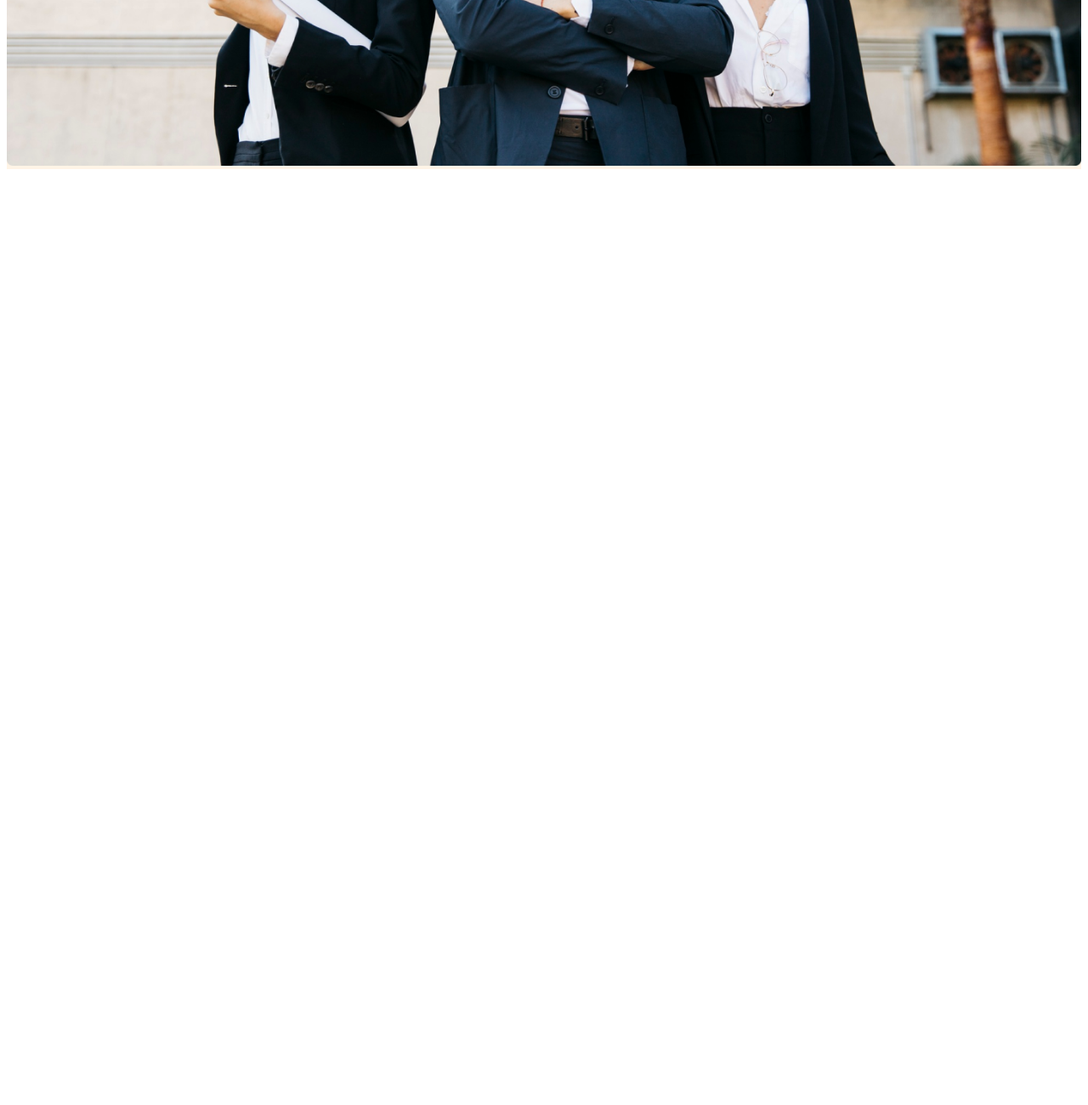
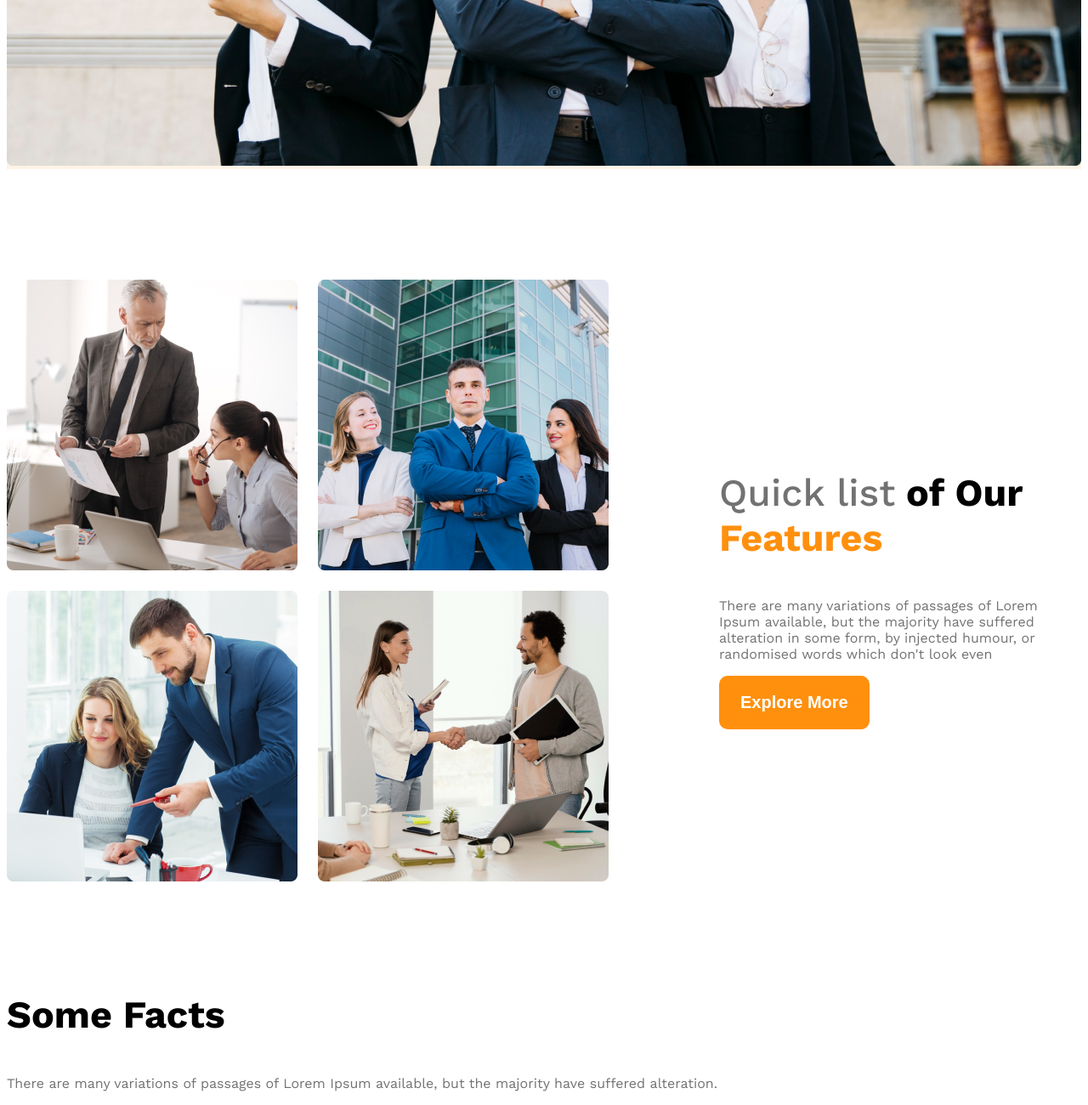
Before and after one commit to sabbirhossen1/g3-architects-website, a plain HTML site: page index.html in a window 1280 px wide. Shown: the part 985-2285 px from the top of the page at 85% size. Before the commit the page ends 1192 px from the top, so only its background shows below. Drawn offline with nearby package versions, Linux system fonts and the light colour scheme.

Commit message:
made team responsive

```diff
--- a/index.html
+++ b/index.html
@@ -26,7 +26,7 @@
                 <h1 class="banner-title">Brand New
                     Group of Architects</h1>
                 <p class="banner-description">There are many variations of passages of Lorem Ipsum available, but the
-                    majority have suffered alteration in some form, by injected humour, or randomised words which don't
+                    majority have suffered alteration in some form, by injected humour,  words which don't
                     look even</p>
                 <button class="btn-primary">Explore More</button>
             </div>
@@ -34,7 +34,32 @@
         </div>
     </header>
     <main>
+        <!-- team section start  -->
+        <section class="teams display-flex">
+            <div class="team-img-container">
+                <img src="images/team1.png" alt="">
+                <img src="images/team2.png" alt="">
+                <img src="images/team3.png" alt="">
+                <img src="images/team4.png" alt="">
+            </div>
+            <div class="our-features">
+                <h3 class="section-title"> <span id="quick-list" class="text-light-gray">Quick list</span> <span>of Our </span><span class="text-primary">Features</span></h3>
+                <p class="feature-description text-light-gray">There are many variations of passages of Lorem Ipsum available, but the majority have suffered alteration in some form, by injected humour, or randomised words which don't look even</p>
+                <button class="btn-primary">Explore More</button>
+                </div>
+            </div>
+        </section>
+        <!-- features will enjoy  -->
+        <section>
 
+        </section>
+        <!-- some facts  -->
+         <section class="some-facts">
+            <h3 class="section-title">Some Facts</h3>
+            <p class="text-light-gray">There are many variations of passages of Lorem Ipsum available, but the majority have suffered alteration.</p>
+
+
+         </section>
     </main>
     <footer>
 
--- a/style/architect.css
+++ b/style/architect.css
@@ -9,6 +9,9 @@
   /* shared styles */
   .display-flex{
     display: flex;
+  }
+  .text-primary{
+    color: #FF900E;
   }
   /* dark 02 */
   .text-gray{
@@ -30,6 +33,17 @@
     font-weight: 600;
     border-radius: 10px;
     border: none;
+   }
+   main{
+    max-width: 1440px;
+    margin: 0 auto;
+   }
+   main > section{
+    margin-top: 130px;
+   }
+   .section-title{
+    font-size: 2.8rem;
+    font-weight: 700;
    }
   /* header style */
 
@@ -75,9 +89,43 @@
   .banner-image{
     width: 100%;
   }
+  /* team and feature related style */
+  .teams{
+    align-items: center;
+  }
+  .team-img-container{
+    display: grid;
+    grid-template-columns: repeat(2, 1fr);
+    gap: 24px;
+   }
+   .our-features{
+    margin-left: 130px;
+    max-width: 530px; }
+
+
+  #quick-list{
+    font-weight: 500;
+  }
+
   /* responsive media query */
   @media screen and (max-width: 576px){
-    .navbar, .nav-links{
+    .navbar,
+    .nav-links,
+    .teams
+    {
       flex-direction: column;
     }
+  .team-img-container{
+    grid-template-columns: repeat(1, 1fr);
   }
+  .our-features{
+    margin-left: 20px;
+  }
+  }
+  /* medium size device */
+  @media screen and (min-width:576px) and (max-width:992px) {
+   .teams{flex-direction: column;}
+   .our-features{
+    margin: 20px auto;
+   }
+  }
```
